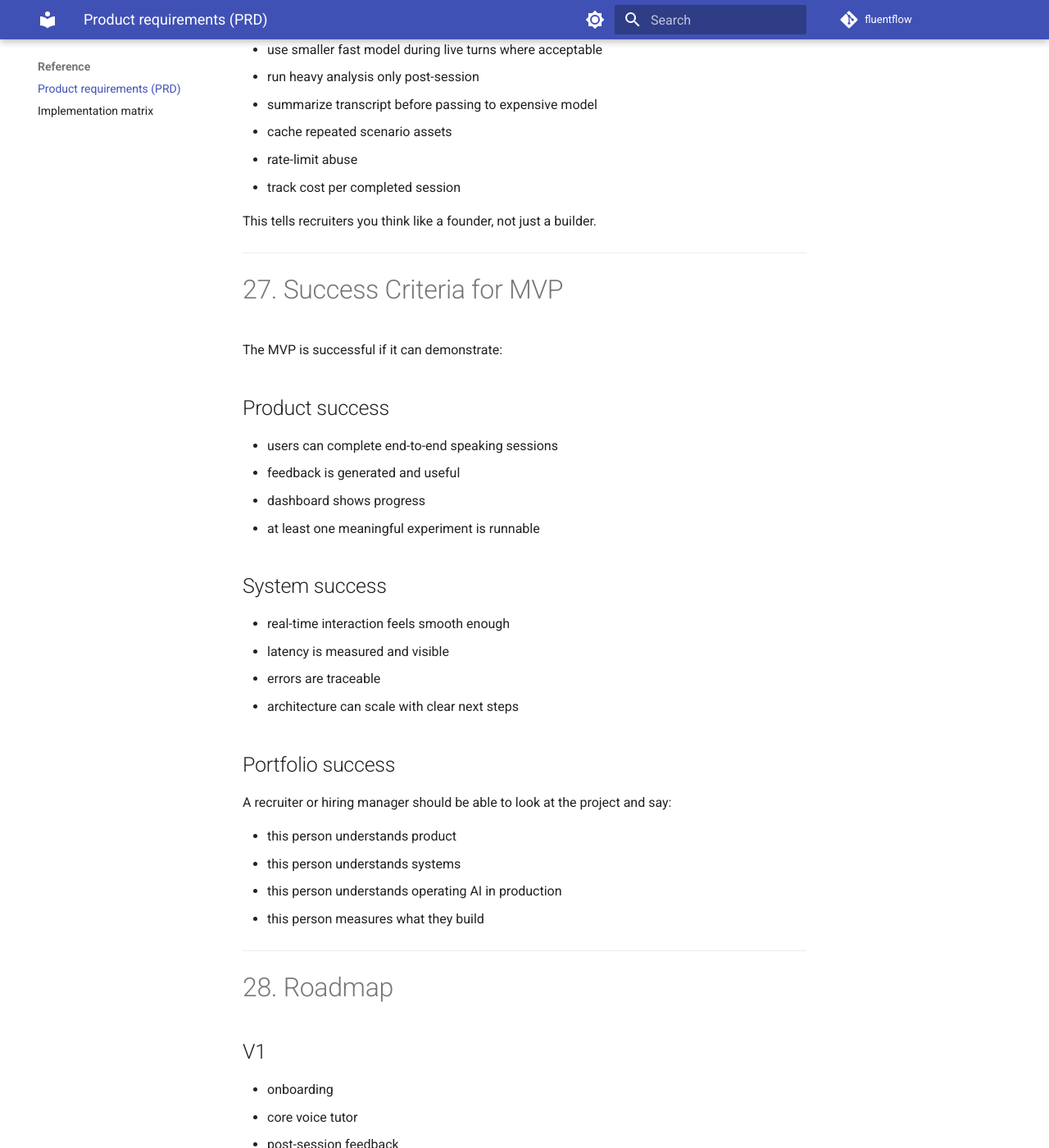
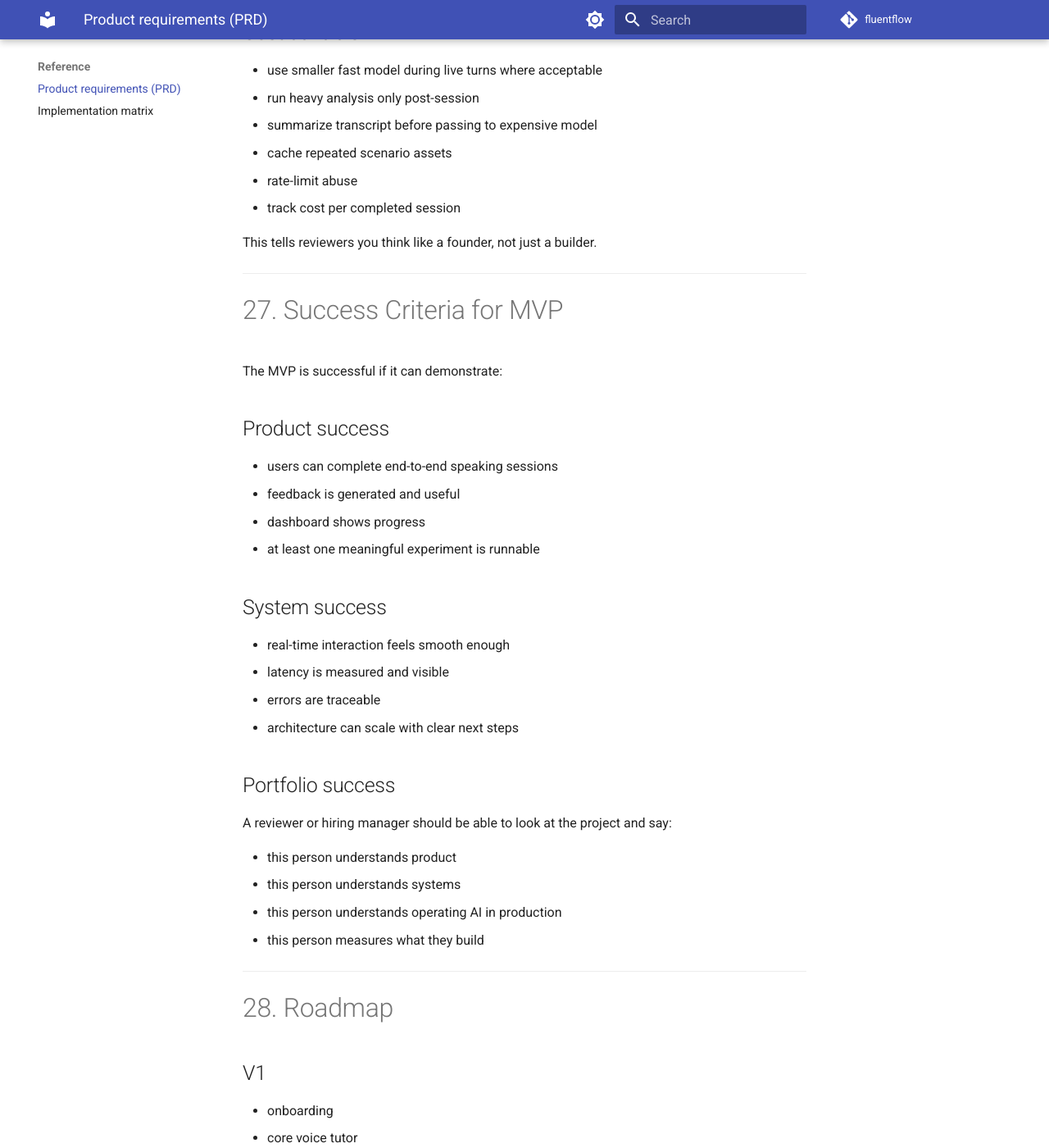
Before and after one commit to mehdiShariati/fluentflow, an MkDocs documentation site: the page built from docs/prd.md, in a window 1280 px wide and 1400 px high, scrolled down 40385 px. Shown: the whole window at 82% size. Built offline with MkDocs 1.6.1 and Material for MkDocs 9.7.7, drawn with Linux system fonts in a browser that asks for light colours; comment, search, counter and statistics services are not loaded; some of the changed text lies outside the part shown.

Commit message:
updae readme

```diff
--- a/docs/prd.md
+++ b/docs/prd.md
@@ -71,7 +71,7 @@
 
 # 4. Portfolio Positioning Goal
 
-This project must signal to recruiters, hiring managers, founders, and engineers that the builder can do all of the following:
+This project must signal to reviewers, hiring managers, founders, and engineers that the builder can do all of the following:
 
 ## Product thinking
 
@@ -442,7 +442,7 @@
 
 ### Why it matters
 
-Users need proof of progress; recruiters need proof you understand retention mechanics.
+Users need proof of progress; reviewers evaluating the project need proof you understand retention mechanics.
 
 ---
 
@@ -1025,7 +1025,7 @@
 * TTS finish
 * playback begin
 
-This is an excellent recruiter signal because it proves you understand where user experience is won or lost.
+This is an excellent portfolio signal because it proves you understand where user experience is won or lost.
 
 ---
 
@@ -1420,7 +1420,7 @@
 * rate-limit abuse
 * track cost per completed session
 
-This tells recruiters you think like a founder, not just a builder.
+This tells reviewers you think like a founder, not just a builder.
 
 ---
 
@@ -1444,7 +1444,7 @@
 
 ## Portfolio success
 
-A recruiter or hiring manager should be able to look at the project and say:
+A reviewer or hiring manager should be able to look at the project and say:
 
 * this person understands product
 * this person understands systems
@@ -1539,7 +1539,7 @@
 
 ---
 
-# 32. Recruiter-Killer README Structure
+# 32. Effective README Structure
 
 This matters a lot. A weak README can make a strong project look average.
 
@@ -1567,7 +1567,7 @@
 
 > Most language learning apps optimize for passive repetition instead of real spoken fluency. FluentFlow explores how real-time AI voice tutors, adaptive feedback, and measurable experimentation can create a better speaking-first learning experience.
 
-This tells recruiters you are solving a real problem.
+This tells readers you are solving a real problem.
 
 ---
 
@@ -1585,7 +1585,7 @@
 * Scalable system design decisions
 * Adaptive learning and post-session feedback
 
-This section lets recruiters instantly understand why the project is impressive.
+This section lets readers instantly understand why the project is impressive.
 
 ---
 
@@ -1621,7 +1621,7 @@
 * observability stack
 * experiment service
 
-The architecture section is one of the biggest recruiter hooks.
+The architecture section is one of the biggest hooks for reviewers.
 
 ---
 
@@ -1653,7 +1653,7 @@
 * Why feature flags were included from the start
 * Why observability is part of core architecture
 
-Recruiters love deliberate tradeoffs.
+Reviewers appreciate deliberate tradeoffs.
 
 ---
 
@@ -1768,7 +1768,7 @@
 
 ## 2. README
 
-The recruiter-facing version.
+The public-facing README version.
 
 ## 3. Architecture diagram
 
@@ -1805,4 +1805,4 @@
 
 And this PRD should support that exact story.
 
-If you want, next I can turn this into a **polished portfolio-ready document with cleaner formatting and executive style**, or I can write the **recruiter-killer README in full**.
+If you want, next I can turn this into a **polished portfolio-ready document with cleaner formatting and executive style**, or I can write the **polished README in full**.
--- a/mkdocs.yml
+++ b/mkdocs.yml
@@ -3,7 +3,7 @@
 # Site is deployed to GitHub Pages via .github/workflows/docs.yml
 
 site_name: FluentFlow
-site_description: Real-time AI language learning — architecture, deployment, scaling, and observability.
+site_description: Real-time AI language learning — system design, scalability, durability, deployment, and observability.
 copyright: Copyright &copy; FluentFlow contributors
 
 repo_url: https://github.com/mehdi/fluentflow
@@ -49,6 +49,7 @@
 
 nav:
   - Home: index.md
+  - Vision & story: vision.md
   - Getting started: getting-started.md
   - Deployment: deployment.md
   - Scaling: scaling.md
```
Also changed, not shown: README.md (+47 -17 lines), VISION.md (added, +3 -0 lines), docs/index.md (+2 -5 lines), docs/scaling.md (+1 -1 lines), docs/vision.md (added, +37 -0 lines), 2 other files.
